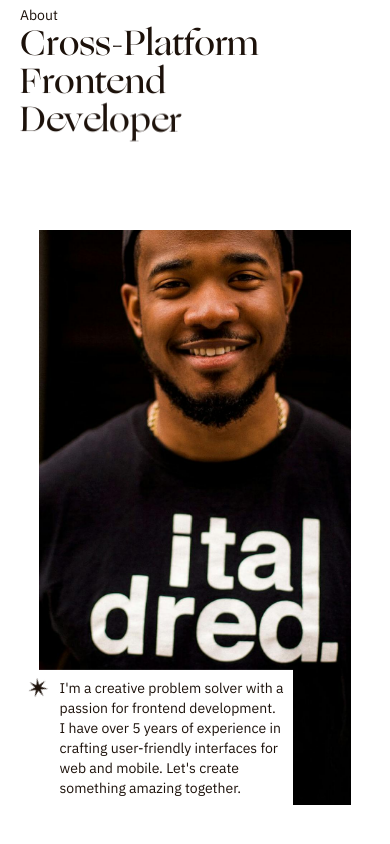
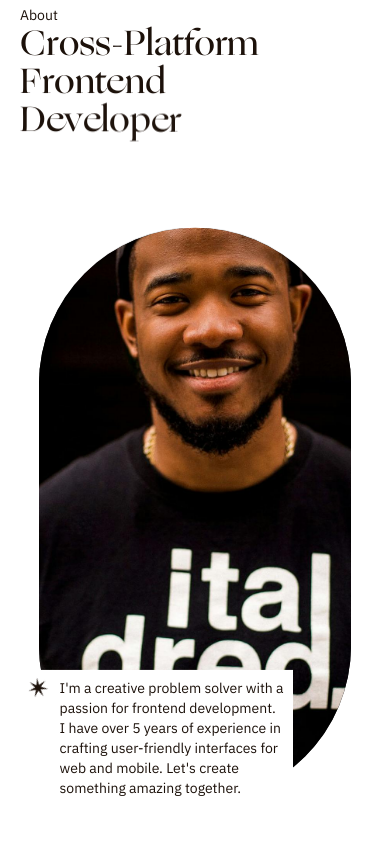
Before and after one commit to ToppYankah/portfolio, a Next.js app: page / in a window 390 px wide. Shown: the part 859-1703 px from the top of the page. Built offline with nearby package versions, Linux system fonts and the light colour scheme; what @xpd/tailwind-3dtransforms would draw is missing.

Commit message:
Smooth section photo animation

```diff
--- a/src/app/_sections/about/AboutSection.tsx
+++ b/src/app/_sections/about/AboutSection.tsx
@@ -48,13 +48,13 @@ export default function AboutSection() {
       </SectionTitle>
       <div
         ref={imageContainerRef}
-        className="col-start-2 col-end-3 row-start-2 row-end-4 min-h-[clamp(300px,60vh,800px)] w-[clamp(200px,100%,600px)] overflow-hidden max-[999px]:w-[clamp(200px,50vw,400px)] max-[599px]:w-[clamp(100px,80vw,500px)]"
+        className="col-start-2 col-end-3 row-start-2 row-end-4 min-h-[clamp(300px,60vh,800px)] w-[clamp(200px,100%,600px)] overflow-hidden rounded-full max-[999px]:w-[clamp(200px,50vw,400px)] max-[599px]:w-[clamp(100px,80vw,500px)] bg-black"
       >
         <img
           ref={imageRef}
           alt="About Banner"
           src={"/images/about-banner.jpg"}
-          className="h-full w-full scale-[1.2] object-cover object-center"
+          className="h-full w-full scale-[1.3] object-cover object-center"
         />
       </div>
       <div
--- a/src/app/_sections/about/animations.tsx
+++ b/src/app/_sections/about/animations.tsx
@@ -15,7 +15,7 @@ export function animateImageBanner(
       scrollTrigger: {
         trigger: "#about-section",
         start: "top bottom",
-        end: "50% 20%",
+        end: "bottom top",
         scrub: true,
       },
     })
@@ -26,7 +26,7 @@ export function animateImageBanner(
           yPercent: -30,
         },
         {
-          yPercent: 20,
+          yPercent: 80,
           ease: "none",
         },
       ),
@@ -38,7 +38,7 @@ export function animateImageBanner(
           yPercent: 10,
         },
         {
-          yPercent: -15,
+          yPercent: -35,
           ease: "none",
         },
       ),
```
